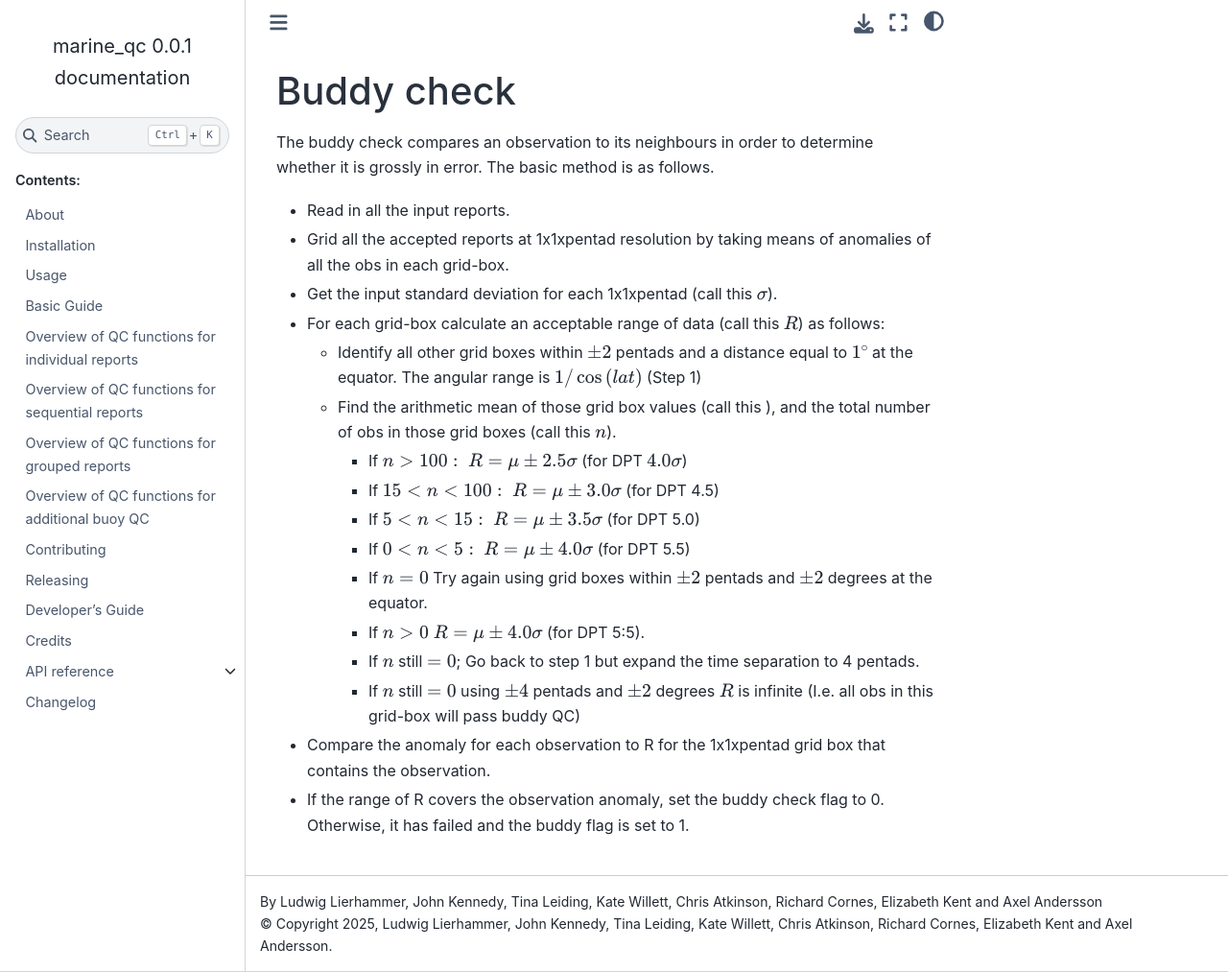
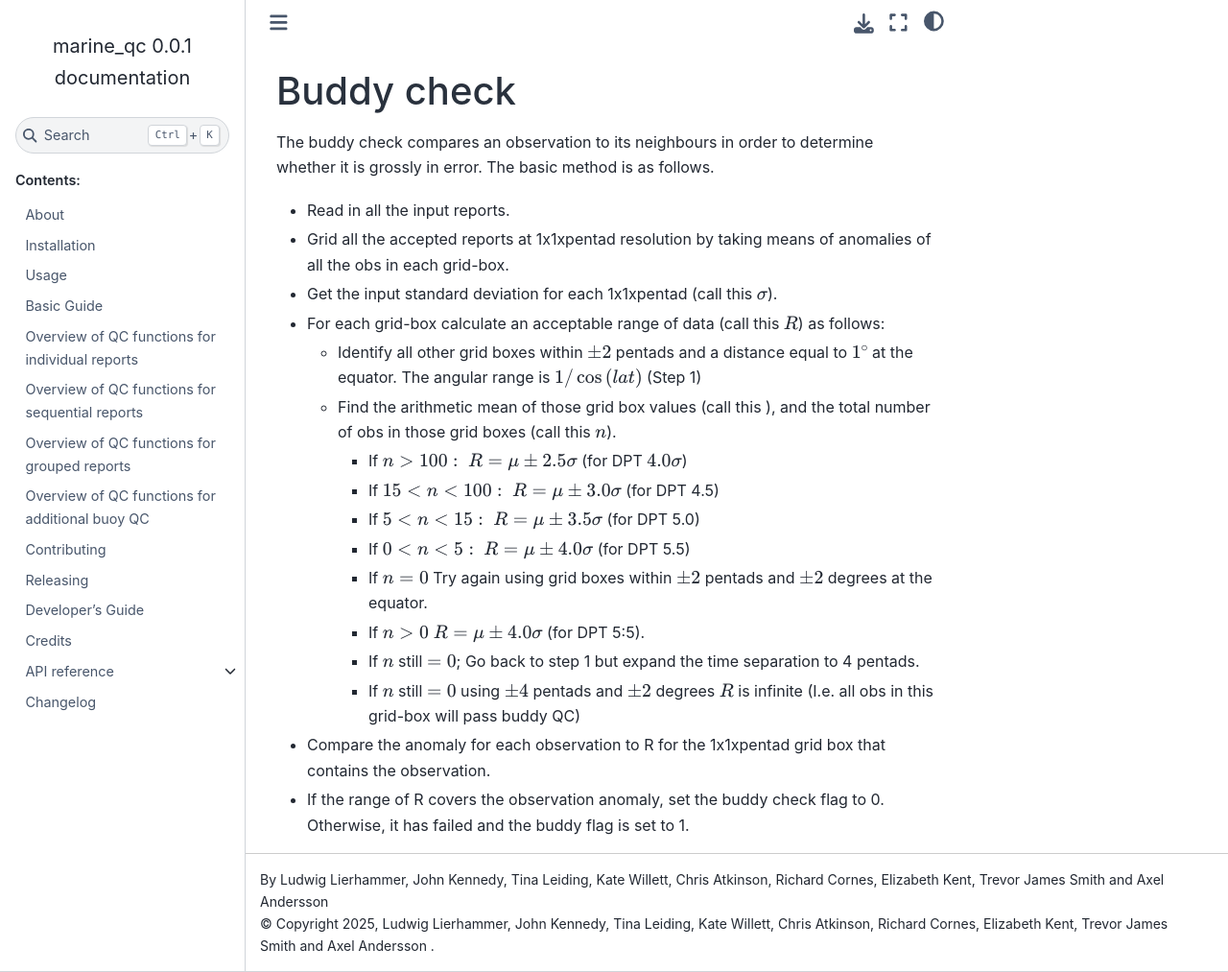
Before and after one commit to glamod/marine_qc, a Sphinx documentation site: the page built from docs/buddy_check.rst, in a window 1280 px wide and 1013 px high. Shown: the whole window at 96% size. Built offline with Sphinx 7.4.7 and the Sphinx Book theme 1.1.4, drawn with Linux system fonts in a browser that asks for light colours.

```diff
--- a/docs/conf.py
+++ b/docs/conf.py
@@ -106,7 +106,10 @@ remove_from_toctrees = ["generated/*", "api/generated/*"]
 
 # General information about the project.
 project = "marine_qc"
-author = "Ludwig Lierhammer, John Kennedy, Tina Leiding, Kate Willett, Chris Atkinson, Richard Cornes, Elizabeth Kent and Axel Andersson"
+author = """
+Ludwig Lierhammer, John Kennedy, Tina Leiding, Kate Willett, Chris Atkinson,
+Richard Cornes, Elizabeth Kent, Trevor James Smith and Axel Andersson
+"""
 copyright = f"2025, {author}"
 
 # The version info for the project you're documenting, acts as replacement for
--- a/pyproject.toml
+++ b/pyproject.toml
@@ -12,6 +12,7 @@ authors = [
   {name = "Chris Atkinson", email = "chris.atkinson@metoffice.gov.uk"},
   {name = "Richard Cornes", email = "richard.cornes@noc.ac.uk"},
   {name = "Elizabeth Kent", email = "eck@noc.ac.uk"},
+  {name = "Trevor James Smith", email = "smith.trevorj@ouranos.ca"},
   {name = "Axel Andersson", email = "axel.andersson@dwd.de"}
 ]
 maintainers = [
```
Also changed, not shown: .zenodo.json, 1 other file.
